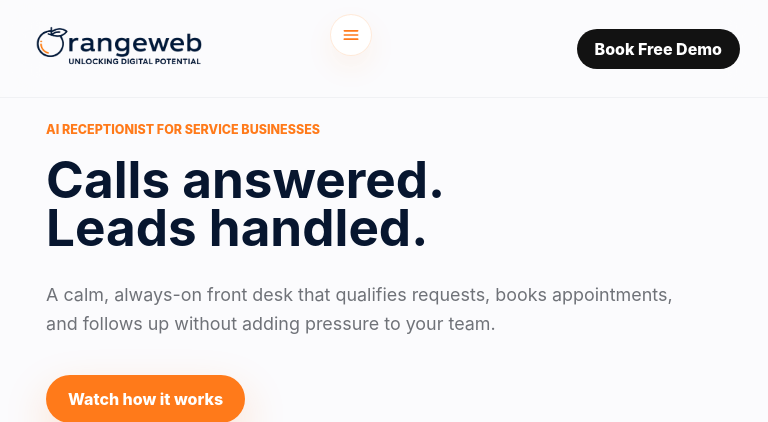
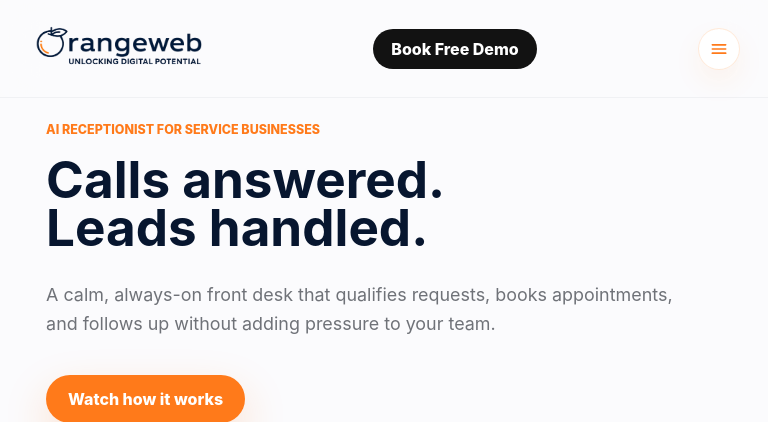
Before and after one commit to darsh7893/orangeweb.io, a PHP site: page / in a window 768 px wide. Shown: the top 422 px of the page. Run offline with PHP 8.4, Linux system fonts and the light colour scheme; some libraries are stand-ins or nearby versions.

Commit message:
Fix mobile/tablet header layout by correcting mobile menu button positioning and adding logo responsiveness

```diff
--- a/about.php
+++ b/about.php
@@ -17,7 +17,7 @@
     <meta property="og:image" content="https://orangeweb.io/assets/orangeweb-logo-io.png">
     <meta name="twitter:card" content="summary_large_image">
     <title>About OrangeWeb.io | Custom AI Agents and AI Solutions</title>
-    <link rel="stylesheet" href="./styles.css?v=20260704-logo2">
+    <link rel="stylesheet" href="./styles.css?v=20260704-logo3">
     <script type="application/ld+json">
       {
         "@context": "https://schema.org",
--- a/ai-receptionist-for-clinics.php
+++ b/ai-receptionist-for-clinics.php
@@ -17,7 +17,7 @@
     <meta property="og:image" content="https://orangeweb.io/assets/orangeweb-logo-io.png">
     <meta name="twitter:card" content="summary_large_image">
     <title>AI Receptionist for Clinics | OrangeWeb.io</title>
-    <link rel="stylesheet" href="./styles.css?v=20260704-logo2">
+    <link rel="stylesheet" href="./styles.css?v=20260704-logo3">
     <script type="application/ld+json">
       {
         "@context": "https://schema.org",
--- a/ai-receptionist-for-home-services.php
+++ b/ai-receptionist-for-home-services.php
@@ -17,7 +17,7 @@
     <meta property="og:image" content="https://orangeweb.io/assets/orangeweb-logo-io.png">
     <meta name="twitter:card" content="summary_large_image">
     <title>AI Receptionist for Home Services | OrangeWeb.io</title>
-    <link rel="stylesheet" href="./styles.css?v=20260704-logo2">
+    <link rel="stylesheet" href="./styles.css?v=20260704-logo3">
     <script type="application/ld+json">
       {
         "@context": "https://schema.org",
--- a/ai-receptionist-for-medspas.php
+++ b/ai-receptionist-for-medspas.php
@@ -17,7 +17,7 @@
     <meta property="og:image" content="https://orangeweb.io/assets/orangeweb-logo-io.png">
     <meta name="twitter:card" content="summary_large_image">
     <title>AI Receptionist for Medspas | OrangeWeb.io</title>
-    <link rel="stylesheet" href="./styles.css?v=20260704-logo2">
+    <link rel="stylesheet" href="./styles.css?v=20260704-logo3">
     <script type="application/ld+json">
       {
         "@context": "https://schema.org",
--- a/ai-receptionist-for-real-estate.php
+++ b/ai-receptionist-for-real-estate.php
@@ -17,7 +17,7 @@
     <meta property="og:image" content="https://orangeweb.io/assets/orangeweb-logo-io.png">
     <meta name="twitter:card" content="summary_large_image">
     <title>AI Receptionist for Real Estate | OrangeWeb.io</title>
-    <link rel="stylesheet" href="./styles.css?v=20260704-logo2">
+    <link rel="stylesheet" href="./styles.css?v=20260704-logo3">
     <script type="application/ld+json">
       {
         "@context": "https://schema.org",
--- a/ai-receptionist-for-spas.php
+++ b/ai-receptionist-for-spas.php
@@ -17,7 +17,7 @@
     <meta property="og:image" content="https://orangeweb.io/assets/orangeweb-logo-io.png">
     <meta name="twitter:card" content="summary_large_image">
     <title>AI Receptionist for Spas | OrangeWeb.io</title>
-    <link rel="stylesheet" href="./styles.css?v=20260704-logo2">
+    <link rel="stylesheet" href="./styles.css?v=20260704-logo3">
     <script type="application/ld+json">
       {
         "@context": "https://schema.org",
--- a/index.php
+++ b/index.php
@@ -21,7 +21,7 @@
     <meta name="twitter:image" content="https://orangeweb.io/assets/orangeweb-logo-io.png">
     <title>OrangeWeb.io | AI Receptionist for Service Businesses</title>
     <link rel="preconnect" href="https://unpkg.com">
-    <link rel="stylesheet" href="./styles.css?v=20260704-logo2">
+    <link rel="stylesheet" href="./styles.css?v=20260704-logo3">
     <script type="application/ld+json">
       {
         "@context": "https://schema.org",
--- a/styles.css
+++ b/styles.css
@@ -77,6 +77,7 @@ select {
 .logo img {
   display: block;
   width: 184px;
+  max-width: 100%;
   height: auto;
 }
 
@@ -1585,11 +1586,7 @@ footer img {
 
   .mobile-menu {
     display: block !important;
-    position: fixed;
-    top: 14px;
-    right: auto;
-    left: min(calc(100vw - 60px), 330px);
-    width: 42px;
+    position: relative;
     z-index: 60;
   }
 
```
